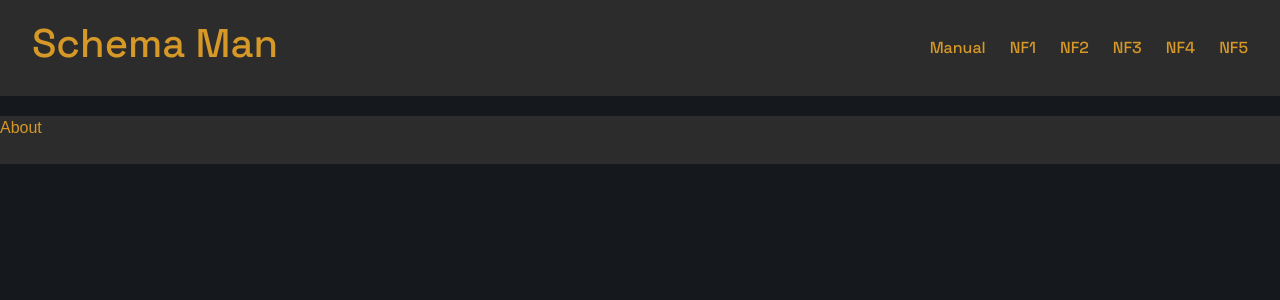
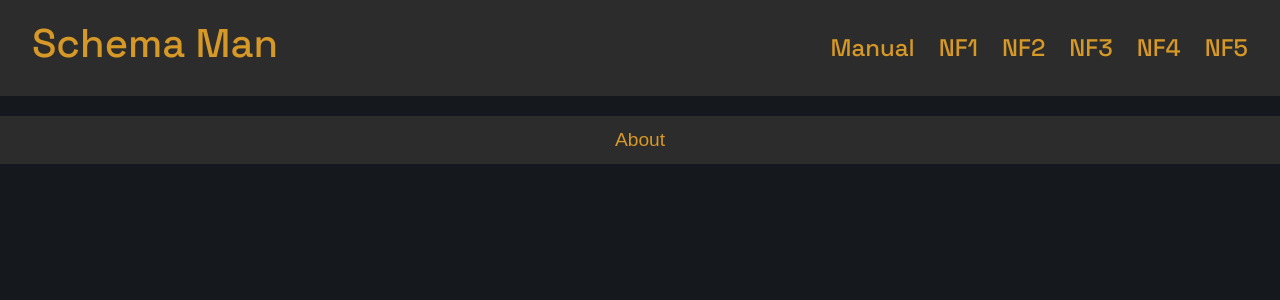
Before and after one commit to Qwerty3341/SchemaMan, a Flask app: page /about/ in a window 1280 px wide. Shown: the top 300 px of the page. Run offline with Flask 3, Linux system fonts and the light colour scheme; some web fonts are replaced.

Commit message:
Footer style

```diff
--- a/schema_man/static/css/style.css
+++ b/schema_man/static/css/style.css
@@ -44,6 +44,11 @@ header nav {
 	gap: 1.5rem;
 }
 
+.nav-list a {
+	font-size: x-large;
+}
+
+/* body config */
 
 body {
 	display: flex;
@@ -53,15 +58,20 @@ body {
 	font-size: 1rem;
 }
 
+/* footer config */
+
 footer {
 	background-color: var(--header-color);
 	height: var(--footer-height);
 	margin-top: auto;
 	color: var(--header-font-color);
 	margin-top: var(--margin-hf);
+	display: flex;
+	justify-content: center;
+	align-items: center;
+	font-size: larger;
 }
 
-/* links */
 footer a {
 	text-decoration: none;
 	color: inherit;
--- a/schema_man/templates/base.html
+++ b/schema_man/templates/base.html
@@ -19,7 +19,7 @@
 <body>
 	<header>
 		<a href="{{ url_for('main.normalizator') }}"><h1>Schema Man</h1></a>
-		<nav>
+		<nav class="nav-list">
 			<a href="{{ url_for('manual.manual_index') }}">Manual</a>
 			<a href="{{ url_for('nf.nf1') }}">NF1</a>
 			<a href="{{ url_for('nf.nf2') }}">NF2</a>
```
